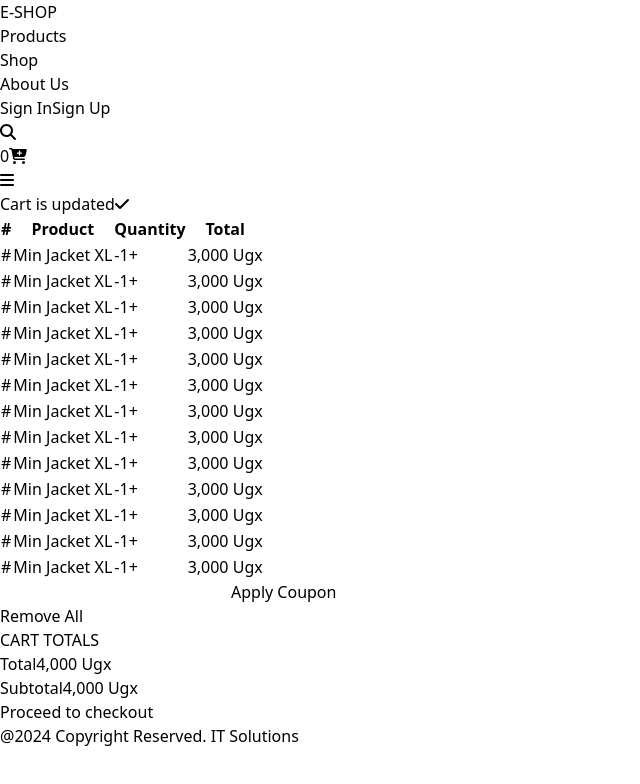
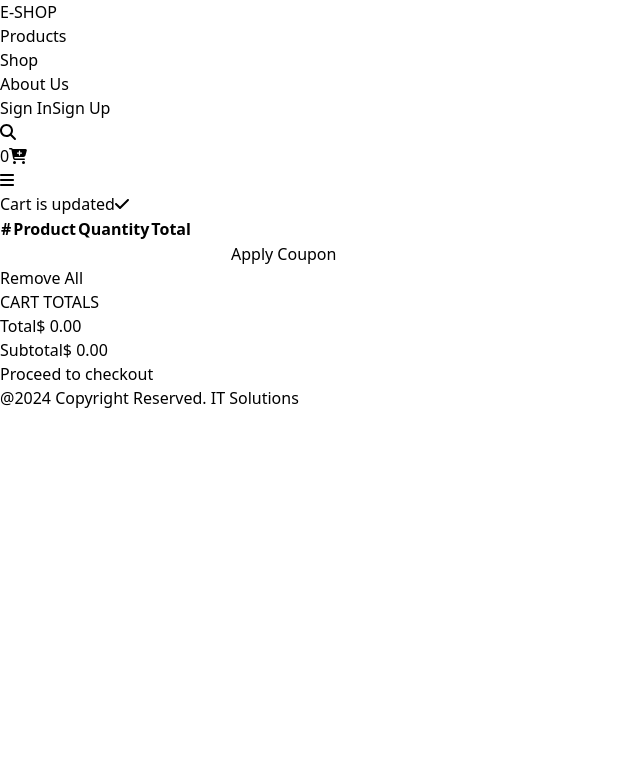
Before and after one commit to PaulDeveloper73/ecommerce-app, a React (Vite) app: page /products/cart in a window 1280 px wide. Shown: the top 784 px of the page, without its empty margins (0-640 px from the left). Built offline with nearby package versions, Linux system fonts and the light colour scheme.

Commit message:
Loading items from the global context on cart page

```diff
--- a/package.json
+++ b/package.json
@@ -1,7 +1,7 @@
 {
   "name": "ecommerce-app",
   "private": true,
-  "version": "0.0.0",
+  "version": "1.0.0",
   "type": "module",
   "scripts": {
     "dev": "vite",
--- a/src/components/ContextProvider.jsx
+++ b/src/components/ContextProvider.jsx
@@ -41,6 +41,34 @@ export const ContextProvider = ({ children }) => {
             state.totalPrice - itemToRemove.price * itemToRemove.quantity,
           items: state.items.filter((item) => item.id !== action.payload),
         };
+      case "ADD_ITEM_QTY":
+        itemToRemove = state.items.find((item) => item.id === action.payload);
+        if (!itemToRemove) return state;
+
+        return {
+          ...state,
+          totalItems: state.totalItems + 1,
+          totalPrice: state.totalPrice + itemToRemove.price,
+          items: state.items.map((item) =>
+            item.id === action.payload
+              ? { ...item, quantity: item.quantity + 1 }
+              : item
+          ),
+        };
+      case "SUB_ITEM_QTY":
+        itemToRemove = state.items.find((item) => item.id === action.payload);
+        if (!itemToRemove) return state;
+
+        return {
+          ...state,
+          totalItems: state.totalItems - 1,
+          totalPrice: state.totalPrice - itemToRemove.price,
+          items: state.items.map((item) =>
+            item.id === action.payload
+              ? { ...item, quantity: item.quantity - 1 }
+              : item
+          ),
+        };
 
       case "CLEAR_CART":
         return initialState;
@@ -61,50 +89,6 @@ export const ContextProvider = ({ children }) => {
     }
   };
 
-  // const cartReducer = (state, action) => {
-  //   switch (action.type) {
-  //     case "ADD_TO_CART":
-  //       const existingItem = state.items.find(
-  //         (item) => item.id === action.payload.id
-  //       );
-  //       let updatedItem;
-  //       if (existingItem) {
-  //         updatedItem = {
-  //           ...existingItem,
-  //           quantity: existingItem.quantity + 1,
-  //         };
-  //       } else {
-  //         updatedItem = { ...action.payload, quantity: 1 };
-  //       }
-  //       return {
-  //         ...state,
-  //         totalItems: state.totalItems + 1,
-  //         totalPrice: state.totalPrice + action.payload.price,
-  //         items: [...state.items, updatedItem],
-  //       };
-  //     case "REMOVE_FROM_CART":
-  //       return {
-  //         ...state,
-  //         totalItems: state.totalItems - 1,
-  //         totalPrice:
-  //           state.totalPrice - action.payload.price * action.payload.quantity,
-  //         items: state.items.filter((item) => item.id !== action.payload.id),
-  //       };
-  //     case "INITIAL_CART":
-  //       return action.payload;
-  //     case "CLEAR_CART":
-  //       return initialState;
-  //     case "GET_ITEM":
-  //       return {
-  //         ...state,
-  //         selectedItem: state.items.find(
-  //           (item) => item.id === action.payload.id
-  //         ),
-  //       };
-  //     default:
-  //       throw new Error(`Unhandled action type: ${action.type}`);
-  //   }
-  // };
   const [cartItems, dispatch] = useReducer(
     cartReducer,
     initialState,
@@ -122,10 +106,14 @@ export const ContextProvider = ({ children }) => {
   const removeFromCart = (itemId) =>
     dispatch({ type: "REMOVE_FROM_CART", payload: itemId });
   const clearCart = () => dispatch({ type: "CLEAR_CART" });
-  const cartNewObject = (newCart) =>
+  const cartNewList = (newCart) =>
     dispatch({ type: "INITIAL_CART", payload: newCart });
   const getItemById = (itemId) =>
     dispatch({ type: "GET_ITEM", payload: { id: itemId } });
+  const addItemQty = (itemId) =>
+    dispatch({ type: "ADD_ITEM_QTY", payload: itemId });
+  const substractItemQty = (itemId) =>
+    dispatch({ type: "SUB_ITEM_QTY", payload: itemId });
 
   return (
     <CreateContext.Provider
@@ -136,7 +124,9 @@ export const ContextProvider = ({ children }) => {
         removeFromCart,
         clearCart,
         getItemById,
-        cartNewObject,
+        cartNewList,
+        addItemQty,
+        substractItemQty,
       }}
     >
       {children}
--- a/src/pages/Cart.jsx
+++ b/src/pages/Cart.jsx
@@ -4,11 +4,16 @@ import { useEffect } from "react";
 import { UseCreateContext } from "../components/ContextProvider";
 
 const Cart = () => {
-  const { cartItems } = UseCreateContext();
+  const { cartItems, addItemQty, substractItemQty } = UseCreateContext();
+
   console.log(cartItems);
   useEffect(() => {
     window.scrollTo(0, 0);
   }, []);
+  if (!Array.isArray(cartItems.items)) {
+    console.error("cartItems.items is not an array", cartItems.items);
+    return null; // or you can render a message indicating the issue
+  }
   return (
     <>
       <section className="w-full h-4 bg-slate-200"> </section>
@@ -33,266 +38,44 @@ const Cart = () => {
                 </tr>
               </thead>
               <tbody>
-                <tr className="text-center border-b *:text-slate-700 *:font-light border-slate-200">
-                  <td className="p-4">#</td>
+                {cartItems.items.map((item) => {
+                  return (
+                    <tr
+                      key={item.id}
+                      className="text-center border-b *:text-slate-700 *:font-light border-slate-200"
+                    >
+                      <td className="p-4">
+                        <img src={item.image} alt="" className="w-10 h-10" />
+                      </td>
                       <td className="p-4 ">
-                    <p className="line-clamp-1">Min Jacket XL</p>
+                        <p className="line-clamp-1">{item.title}</p>
                       </td>
                       <td className="p-4">
                         <div>
-                      <button className="px-2 border rounded-md border-slate-300">
+                          <button
+                            className="px-2 border rounded-md border-slate-300"
+                            onClick={() => substractItemQty(item.id)}
+                          >
                             -
                           </button>
-                      <span className="px-2">1</span>
-                      <button className="px-2 border rounded-md border-slate-300">
+                          <span className="px-2">{item.quantity}</span>
+                          <button
+                            className="px-2 border rounded-md border-slate-300"
+                            onClick={() => addItemQty(item.id)}
+                          >
                             +
                           </button>
                         </div>
                       </td>
                       <td className="hidden p-4 space-x-2 sm:inline-block">
-                    <span>3,000 Ugx</span>
+                        <span>
+                          $ {(item.price * item.quantity).toFixed(2)}{" "}
+                        </span>
                       </td>
                     </tr>
-                <tr className="text-center border-b *:text-slate-700 *:font-light border-slate-200">
-                  <td className="p-4">#</td>
-                  <td className="p-4 ">
-                    <p className="line-clamp-1">Min Jacket XL</p>
-                  </td>
-                  <td className="p-4">
-                    <div>
-                      <button className="px-2 border rounded-md border-slate-300">
-                        -
-                      </button>
-                      <span className="px-2">1</span>
-                      <button className="px-2 border rounded-md border-slate-300">
-                        +
-                      </button>
-                    </div>
-                  </td>
-                  <td className="hidden p-4 space-x-2 sm:inline-block">
-                    <span>3,000 Ugx</span>
-                  </td>
-                </tr>
-                <tr className="text-center border-b *:text-slate-700 *:font-light border-slate-200">
-                  <td className="p-4">#</td>
-                  <td className="p-4 ">
-                    <p className="line-clamp-1">Min Jacket XL</p>
-                  </td>
-                  <td className="p-4">
-                    <div>
-                      <button className="px-2 border rounded-md border-slate-300">
-                        -
-                      </button>
-                      <span className="px-2">1</span>
-                      <button className="px-2 border rounded-md border-slate-300">
-                        +
-                      </button>
-                    </div>
-                  </td>
-                  <td className="hidden p-4 space-x-2 sm:inline-block">
-                    <span>3,000 Ugx</span>
-                  </td>
-                </tr>
-                <tr className="text-center border-b *:text-slate-700 *:font-light border-slate-200">
-                  <td className="p-4">#</td>
-                  <td className="p-4 ">
-                    <p className="line-clamp-1">Min Jacket XL</p>
-                  </td>
-                  <td className="p-4">
-                    <div>
-                      <button className="px-2 border rounded-md border-slate-300">
-                        -
-                      </button>
-                      <span className="px-2">1</span>
-                      <button className="px-2 border rounded-md border-slate-300">
-                        +
-                      </button>
-                    </div>
-                  </td>
-                  <td className="hidden p-4 space-x-2 sm:inline-block">
-                    <span>3,000 Ugx</span>
-                  </td>
-                </tr>
-                <tr className="text-center border-b *:text-slate-700 *:font-light border-slate-200">
-                  <td className="p-4">#</td>
-                  <td className="p-4 ">
-                    <p className="line-clamp-1">Min Jacket XL</p>
-                  </td>
-                  <td className="p-4">
-                    <div>
-                      <button className="px-2 border rounded-md border-slate-300">
-                        -
-                      </button>
-                      <span className="px-2">1</span>
-                      <button className="px-2 border rounded-md border-slate-300">
-                        +
-                      </button>
-                    </div>
-                  </td>
-                  <td className="hidden p-4 space-x-2 sm:inline-block">
-                    <span>3,000 Ugx</span>
-                  </td>
-                </tr>
-                <tr className="text-center border-b *:text-slate-700 *:font-light border-slate-200">
-                  <td className="p-4">#</td>
-                  <td className="p-4 ">
-                    <p className="line-clamp-1">Min Jacket XL</p>
-                  </td>
-                  <td className="p-4">
-                    <div>
-                      <button className="px-2 border rounded-md border-slate-300">
-                        -
-                      </button>
-                      <span className="px-2">1</span>
-                      <button className="px-2 border rounded-md border-slate-300">
-                        +
-                      </button>
-                    </div>
-                  </td>
-                  <td className="hidden p-4 space-x-2 sm:inline-block">
-                    <span>3,000 Ugx</span>
-                  </td>
-                </tr>
-                <tr className="text-center border-b *:text-slate-700 *:font-light border-slate-200">
-                  <td className="p-4">#</td>
-                  <td className="p-4 ">
-                    <p className="line-clamp-1">Min Jacket XL</p>
-                  </td>
-                  <td className="p-4">
-                    <div>
-                      <button className="px-2 border rounded-md border-slate-300">
-                        -
-                      </button>
-                      <span className="px-2">1</span>
-                      <button className="px-2 border rounded-md border-slate-300">
-                        +
-                      </button>
-                    </div>
-                  </td>
-                  <td className="hidden p-4 space-x-2 sm:inline-block">
-                    <span>3,000 Ugx</span>
-                  </td>
-                </tr>
-                <tr className="text-center border-b *:text-slate-700 *:font-light border-slate-200">
-                  <td className="p-4">#</td>
-                  <td className="p-4 ">
-                    <p className="line-clamp-1">Min Jacket XL</p>
-                  </td>
-                  <td className="p-4">
-                    <div>
-                      <button className="px-2 border rounded-md border-slate-300">
-                        -
-                      </button>
-                      <span className="px-2">1</span>
-                      <button className="px-2 border rounded-md border-slate-300">
-                        +
-                      </button>
-                    </div>
-                  </td>
-                  <td className="hidden p-4 space-x-2 sm:inline-block">
-                    <span>3,000 Ugx</span>
-                  </td>
-                </tr>
-                <tr className="text-center border-b *:text-slate-700 *:font-light border-slate-200">
-                  <td className="p-4">#</td>
-                  <td className="p-4 ">
-                    <p className="line-clamp-1">Min Jacket XL</p>
-                  </td>
-                  <td className="p-4">
-                    <div>
-                      <button className="px-2 border rounded-md border-slate-300">
-                        -
-                      </button>
-                      <span className="px-2">1</span>
-                      <button className="px-2 border rounded-md border-slate-300">
-                        +
-                      </button>
-                    </div>
-                  </td>
-                  <td className="hidden p-4 space-x-2 sm:inline-block">
-                    <span>3,000 Ugx</span>
-                  </td>
-                </tr>
-                <tr className="text-center border-b *:text-slate-700 *:font-light border-slate-200">
-                  <td className="p-4">#</td>
-                  <td className="p-4 ">
-                    <p className="line-clamp-1">Min Jacket XL</p>
-                  </td>
-                  <td className="p-4">
-                    <div>
-                      <button className="px-2 border rounded-md border-slate-300">
-                        -
-                      </button>
-                      <span className="px-2">1</span>
-                      <button className="px-2 border rounded-md border-slate-300">
-                        +
-                      </button>
-                    </div>
-                  </td>
-                  <td className="hidden p-4 space-x-2 sm:inline-block">
-                    <span>3,000 Ugx</span>
-                  </td>
-                </tr>
-                <tr className="text-center border-b *:text-slate-700 *:font-light border-slate-200">
-                  <td className="p-4">#</td>
-                  <td className="p-4 ">
-                    <p className="line-clamp-1">Min Jacket XL</p>
-                  </td>
-                  <td className="p-4">
-                    <div>
-                      <button className="px-2 border rounded-md border-slate-300">
-                        -
-                      </button>
-                      <span className="px-2">1</span>
-                      <button className="px-2 border rounded-md border-slate-300">
-                        +
-                      </button>
-                    </div>
-                  </td>
-                  <td className="hidden p-4 space-x-2 sm:inline-block">
-                    <span>3,000 Ugx</span>
-                  </td>
-                </tr>
-                <tr className="text-center border-b *:text-slate-700 *:font-light border-slate-200">
-                  <td className="p-4">#</td>
-                  <td className="p-4 ">
-                    <p className="line-clamp-1">Min Jacket XL</p>
-                  </td>
-                  <td className="p-4">
-                    <div>
-                      <button className="px-2 border rounded-md border-slate-300">
-                        -
-                      </button>
-                      <span className="px-2">1</span>
-                      <button className="px-2 border rounded-md border-slate-300">
-                        +
-                      </button>
-                    </div>
-                  </td>
-                  <td className="hidden p-4 space-x-2 sm:inline-block">
-                    <span>3,000 Ugx</span>
-                  </td>
-                </tr>
-                <tr className="text-center border-b *:text-slate-700 *:font-light border-slate-200">
-                  <td className="p-4">#</td>
-                  <td className="p-4 ">
-                    <p className="line-clamp-1">Min Jacket XL</p>
-                  </td>
-                  <td className="p-4">
-                    <div>
-                      <button className="px-2 border rounded-md border-slate-300">
-                        -
-                      </button>
-                      <span className="px-2">1</span>
-                      <button className="px-2 border rounded-md border-slate-300">
-                        +
-                      </button>
-                    </div>
-                  </td>
-                  <td className="hidden p-4 space-x-2 sm:inline-block">
-                    <span>3,000 Ugx</span>
-                  </td>
-                </tr>
+                  );
+                })}
+
                 {/* add product and price */}
               </tbody>
             </table>
@@ -327,12 +110,14 @@ const Cart = () => {
           <div className="space-y-10 divide-y-2 divide-slate-100">
             <p className="flex items-center justify-between pt-8 border-t">
               <span className="text-sm font-extralight">Total</span>
-              <span className="font-light">4,000 Ugx</span>
+              <span className="font-light">
+                $ {cartItems.totalPrice.toFixed(2)}
+              </span>
             </p>
             <p className="flex items-center justify-between pt-8 ">
               <span className="text-sm font-semibold">Subtotal</span>
               <span className="text-xl font-bold text-slate-700">
-                4,000 Ugx
+                $ {cartItems.totalPrice.toFixed(2)}
               </span>
             </p>
             <div className="border"></div>
```
Lines whose indentation alone changed are shown as unchanged.
